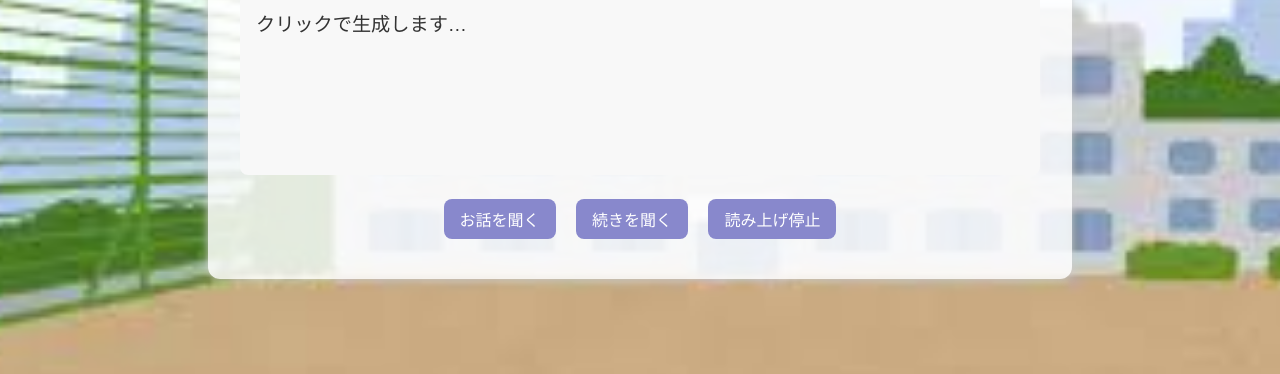
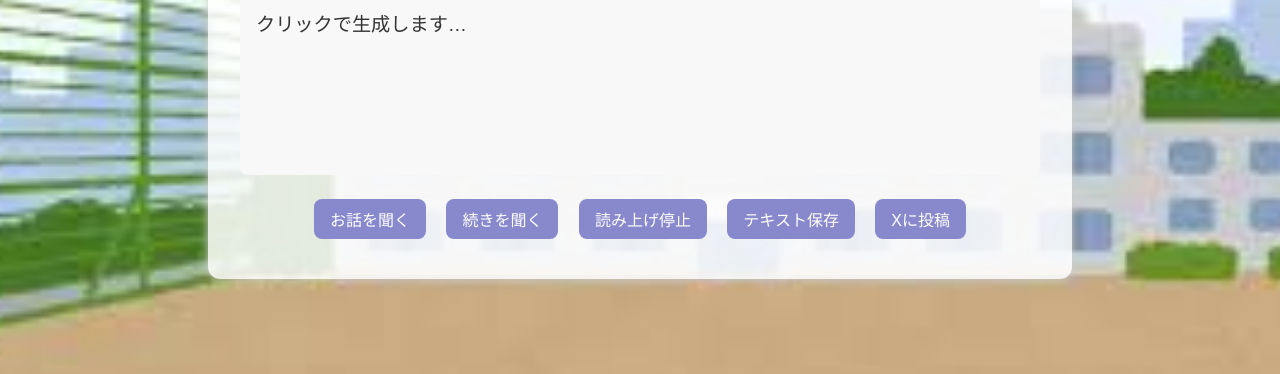
Before and after one commit to Wataamee777/PTA-speech-generator, a plain HTML site: page index.html in a window 1280 px wide. Shown: the part 168-542 px from the top of the page. Drawn offline with Linux system fonts and the light colour scheme.

Commit message:
Update index.html

```diff
--- a/index.html
+++ b/index.html
@@ -14,6 +14,8 @@
       <button onclick="generateSpeech()">お話を聞く</button>
       <button onclick="appendSpeech()">続きを聞く</button>
       <button onclick="stopSpeech()">読み上げ停止</button>
+      <button onclick="downloadSpeech()">テキスト保存</button>
+      <button onclick="tweetSpeech()">Xに投稿</button>
     </div>
     <audio id="bgm" src="assets/se_cicadas.mp3" loop autoplay></audio>
   </div>
```
